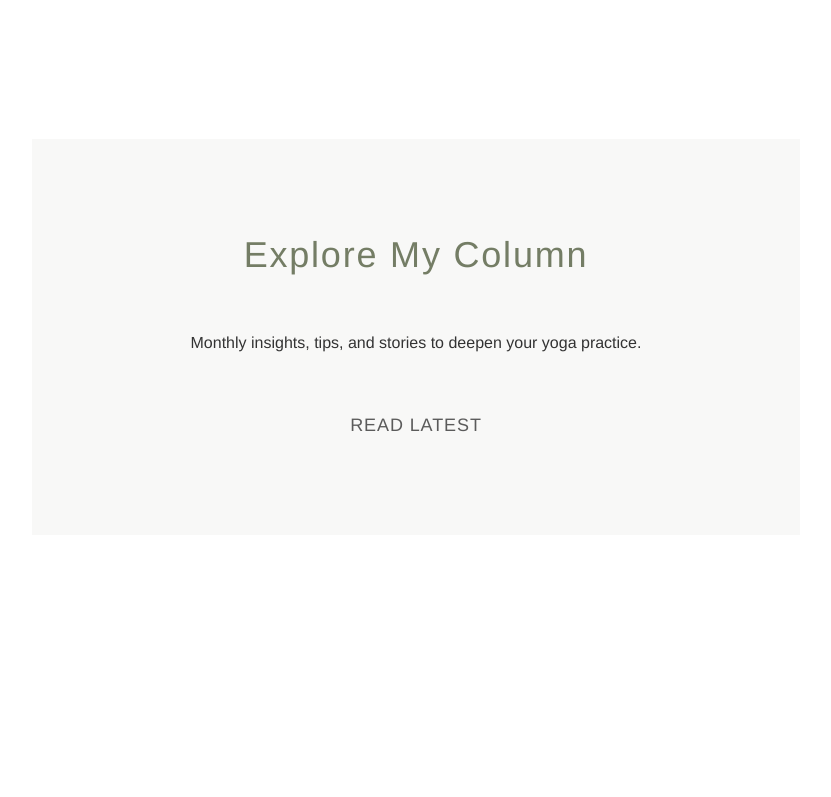
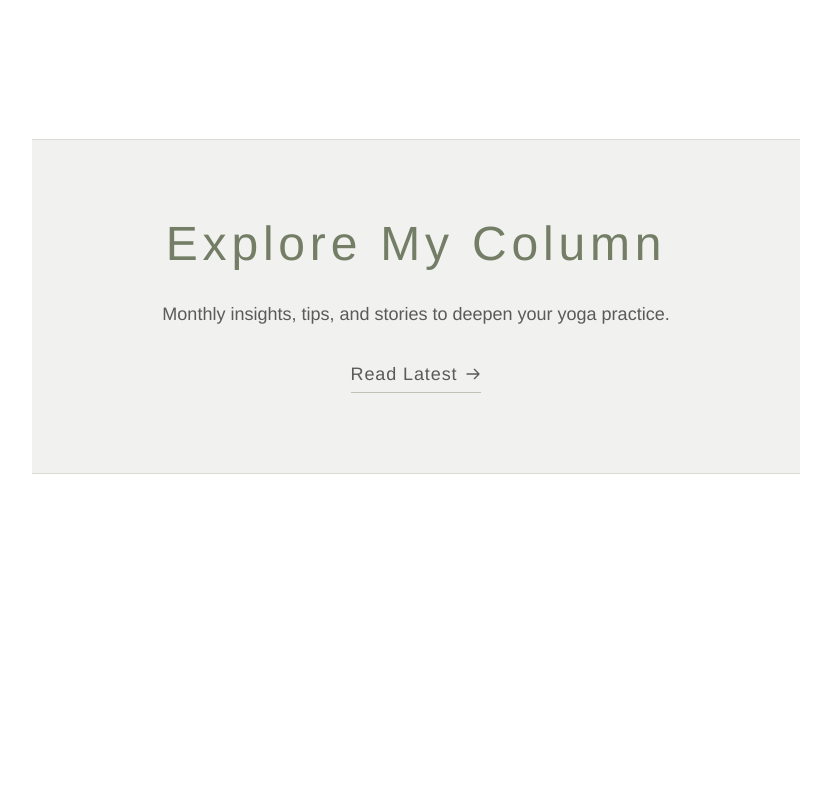
Before and after one commit to samanthacabrera/yoga-library, a React (Vite) app: page / in a window 1280 px wide. Shown: the part 9980-10777 px from the top of the page, without its empty margins (224-1055 px from the left). Built offline with nearby package versions, Linux system fonts and the light colour scheme.

Commit message:
update newsletter section

```diff
--- a/src/components/Home.jsx
+++ b/src/components/Home.jsx
@@ -470,23 +470,28 @@ const Home = () => {
 
           {/* Newsletter */}
           <motion.div
-          initial={{ opacity: 0, y: 50 }} whileInView={{ opacity: 1, y: 0 }} viewport={{ once: false, amount: 0.2 }} transition={{ duration: 1 }}
-          className="flex flex-col justify-center items-center text-center space-y-12 p-24 bg-moss/5"
+            initial={{ opacity: 0, y: 50 }}
+            whileInView={{ opacity: 1, y: 0 }}
+            viewport={{ once: false, amount: 0.2 }}
+            transition={{ duration: 0.8, ease: "easeOut" }}
+            className="flex flex-col justify-center items-center text-center space-y-8 py-20 px-6 md:px-12 lg:px-24 bg-moss/10 border-t border-b border-moss/20"
           >
-        <h2 className="text-2xl md:text-4xl text-center tracking-wider">
+            <h2 className="text-3xl md:text-5xl font-light text-center tracking-widest">
               Explore My Column
             </h2>
 
-        <p>
+            <p className="max-w-xl text-lg text-charcoal/80 font-light">
               Monthly insights, tips, and stories to deepen your yoga practice.
             </p>
+
             <Link
               to="/newsletter"
-          className="text-lg tracking-wider text-charcoal/80 hover:text-moss hover:scale-[103%] transition-all duration-300 uppercase"
+              className="mt-4 inline-flex items-center border-b border-moss/40 pb-1 text-lg tracking-wider text-charcoal/80 hover:text-moss hover:border-moss transition-all duration-300"
             >
-          <span>
-            Read Latest
-          </span>
+              <span>Read Latest</span>
+              <svg className="ml-2 w-4 h-4" fill="none" stroke="currentColor" viewBox="0 0 24 24" xmlns="http://www.w3.org/2000/svg">
+                <path strokeLinecap="round" strokeLinejoin="round" strokeWidth="2" d="M14 5l7 7m0 0l-7 7m7-7H3"></path>
+              </svg>
             </Link>
           </motion.div>
 
@@ -516,7 +521,7 @@ const Home = () => {
                       hidden: { opacity: 0, y: 50 },
                       visible: { opacity: 1, y: 0, transition: { duration: 1 } },
                     }}
-                className="flex flex-col justify-between bg-transparent h-[400px] p-6 border border-moss text-left rounded-t-xl shadow"
+                    className="flex flex-col justify-between bg-moss/5 h-[400px] p-6 border border-moss/20 text-left rounded-t-xl shadow"
                   >
                     <p className="text-lg italic">"{testimonial.quote}"</p>
                     <p className="font-medium uppercase">— {testimonial.author}</p>
```
Lines whose indentation alone changed are shown as unchanged.
